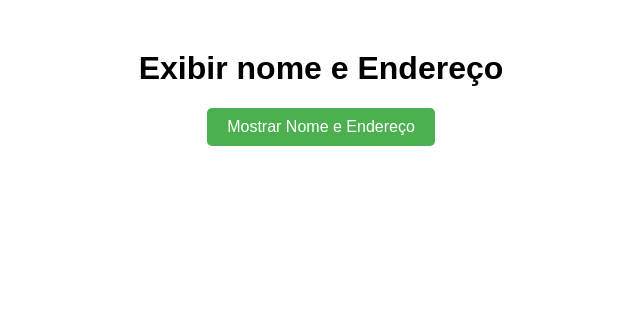
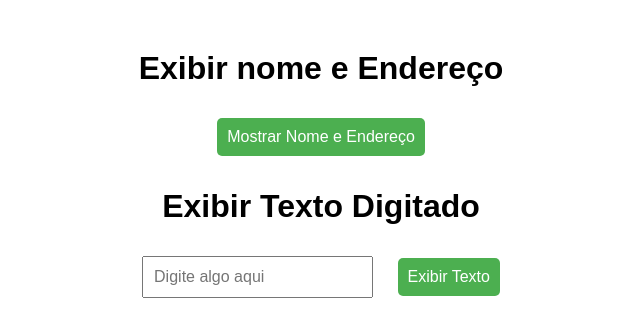
Before and after one commit to VitorSilvha/Programa-o-web, a plain HTML site: page aula07/index.html in a window 1280 px wide. Shown: the whole page, without its empty margins (319-959 px from the left). Drawn offline with Linux system fonts and the light colour scheme.

Commit message:
funçao apresentarTexto

```diff
--- a/aula07/index.html
+++ b/aula07/index.html
@@ -8,6 +8,7 @@
         body {
             font-family: Arial, Helvetica, sans-serif;
             margin: 20px;
+            text-align: center;
         }
 
         .container {
@@ -34,6 +35,12 @@
             font-size: 18px;
             font-weight: bold;
         }
+
+        input, button {
+            margin: 10px;
+            padding: 10px;
+            font-size: 16px;
+        }
     </style>
 </head>
 <body>
@@ -42,12 +49,29 @@
         <button onclick="mostrarInformacaoes()">Mostrar Nome e Endereço</button>
         <p id="resultado"></p>
     </div>
+
+    <div class="header">
+        <h1>Exibir Texto Digitado</h1>
+        <input type="text" id="textoDigitado" placeholder="Digite algo aqui">
+        <button onclick="apresentarTexto()">Exibir Texto</button>
+        <p id="resultado"></p>
+    </div>
     <script>
         function mostrarInformacaoes(){
             var nome = "João da Silva";
             var endereco = "Rua das Flores, 123, São Paulo - SP - CEP 94834-40";
             document.getElementById("resultado").textContent = `Nome: ${nome} | Endereço: ${endereco}`;
         }
+
+        function apresentarTexto(){
+            var text = document.getElementById("textoDigitado").value.trim();
+
+            if (text == "") {
+                document.getElementById("resultado").textContent = "Por favor, digite algo na caixa de texto.";
+            } else {
+                document.getElementById("resultado").textContent = `Você digitou: ${text}`;
+            }
+        }
     </script>
 
 </body>
```
